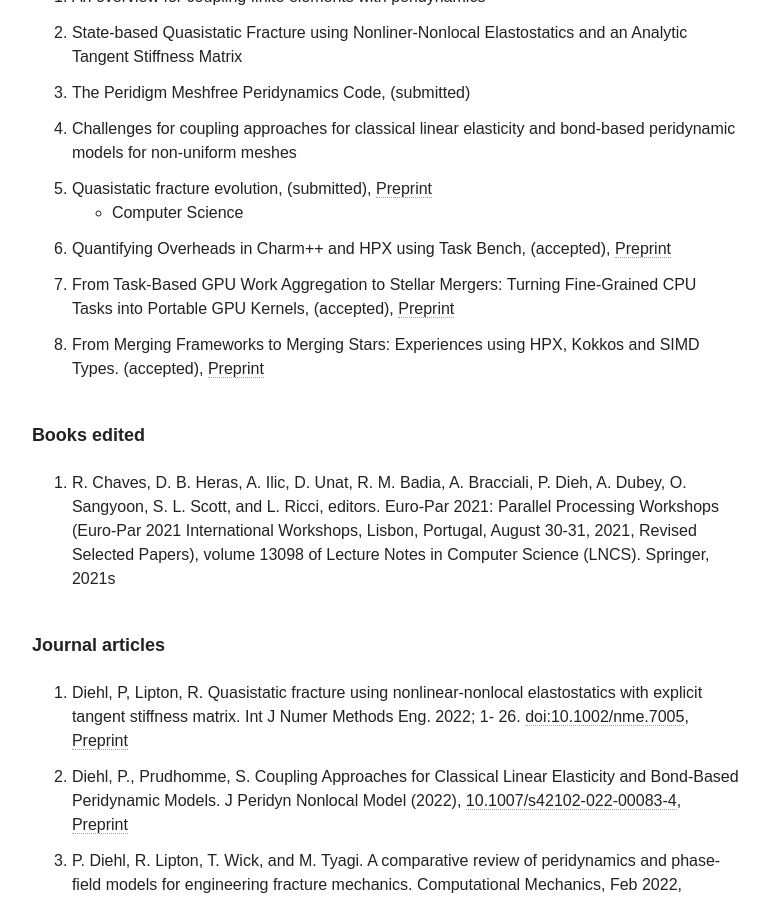
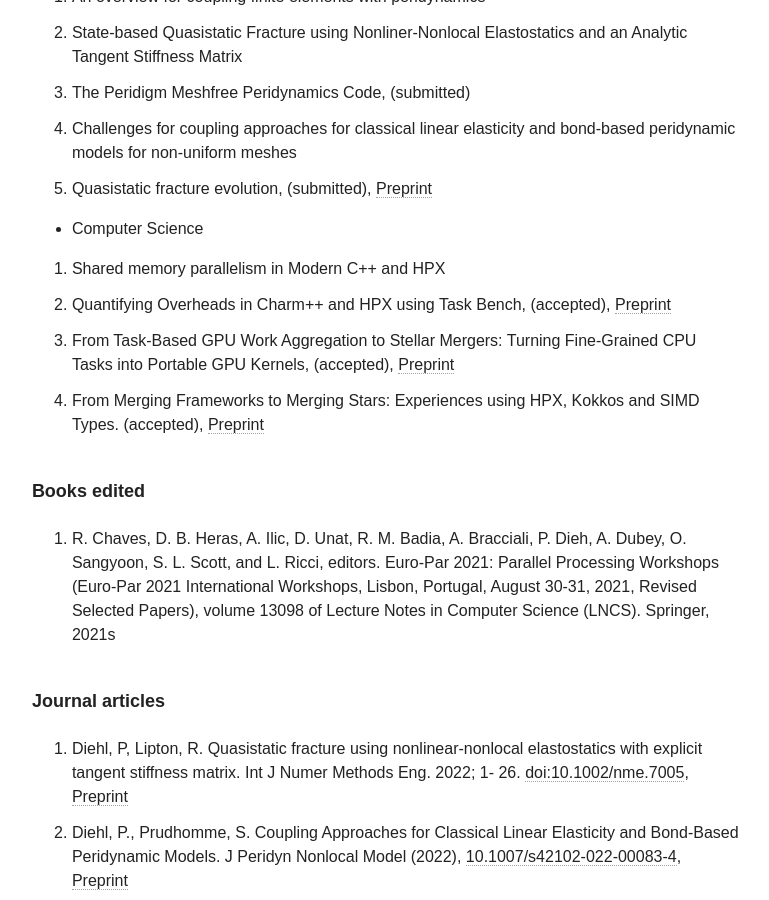
Before and after one commit to diehlpk/diehlpk.github.io, a Jekyll site: the page built from cv/index.md, in a window 1280 px wide and 900 px high, scrolled down 7978 px. Shown: the whole window, without its empty margins (254-1023 px from the left). Built offline with Jekyll 4.4.1, drawn with Linux system fonts in a browser that asks for light colours; nearby versions of some CDN libraries; some web fonts are replaced.

Commit message:
Add new paper

```diff
--- a/cv/index.md
+++ b/cv/index.md
@@ -248,8 +248,10 @@ prediction and experimental design ([Link](http://wfm2020.usacm.org/))
 1. The Peridigm Meshfree Peridynamics Code, (submitted)
 1. Challenges for coupling approaches for classical linear elasticity and bond-based peridynamic models for non-uniform meshes
 1. Quasistatic fracture evolution, (submitted), [Preprint](https://arxiv.org/abs/2212.08753)
+
 * Computer Science
 
+1. Shared memory parallelism in Modern C++ and HPX
 1. Quantifying Overheads in Charm++ and HPX using Task Bench, (accepted), [Preprint](https://arxiv.org/abs/2207.12127)
 1. From Task-Based GPU Work Aggregation to Stellar Mergers: Turning Fine-Grained CPU Tasks into Portable GPU Kernels, (accepted), [Preprint](https://arxiv.org/abs/2210.06438)
 1. From Merging Frameworks to Merging Stars: Experiences using HPX, Kokkos and SIMD Types. (accepted), [Preprint](https://arxiv.org/abs/2210.06439)
```
